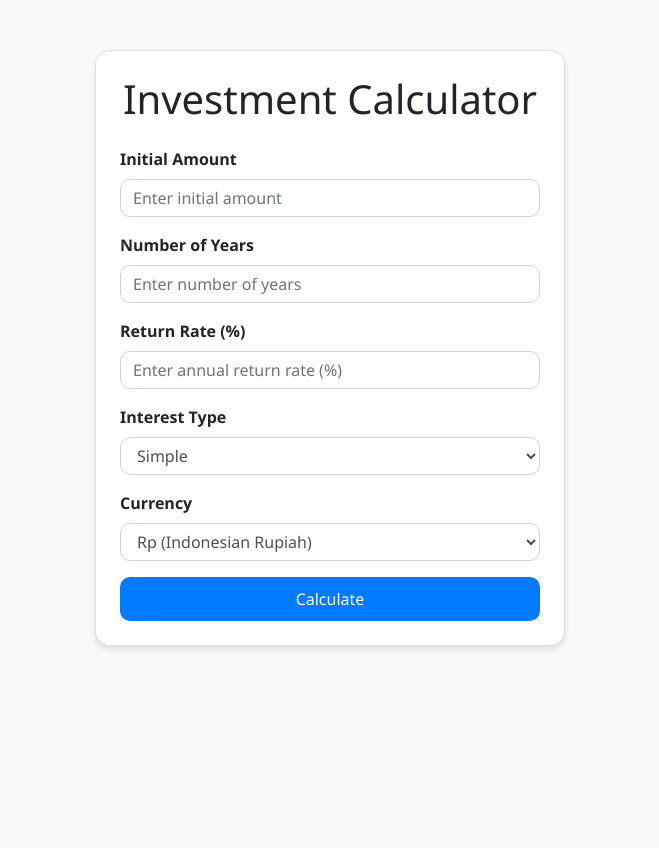
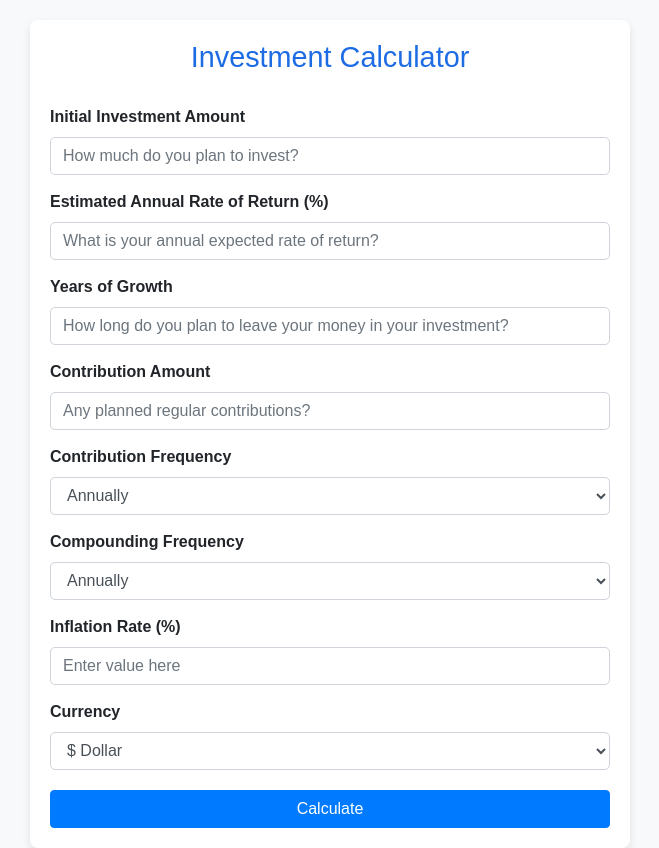
Before and after one commit to getser-surbakti/Investment-Calculator, a Flask app: page / in a window 1280 px wide. Shown: the whole page, without its empty margins (310-969 px from the left). Before the commit the page ends 650 px from the top, so only its background shows below. Run offline with Flask 2, Linux system fonts and the light colour scheme; some libraries are stand-ins or nearby versions.

Commit message:
added more features

```diff
--- a/app.py
+++ b/app.py
@@ -1,59 +1,101 @@
 from flask import Flask, render_template, request
+import math
 
 app = Flask(__name__)
 
-@app.template_filter('format_number')
-def format_number(value):
-    """Format numbers with commas for thousands."""
-    return f"{value:,.2f}"
+@app.route("/", methods=["GET", "POST"])
+def index():
+    if request.method == "POST":
+        # Get form data
+        principal = float(request.form["principal"])
+        annual_rate = float(request.form["annual_rate"]) / 100  # Convert percentage to decimal
+        years = int(request.form["years"])
+        contribution_amount = float(request.form["contribution_amount"])
+        contribution_frequency = request.form["contribution_frequency"]
+        compounding_frequency = request.form["compounding_frequency"]
+        inflation_rate = float(request.form["inflation_rate"]) / 100  # Convert percentage to decimal
+        currency = request.form["currency"]
 
-@app.route('/')
-def index():
-    return render_template('index.html')
+        # Adjust for contribution frequency
+        if contribution_frequency == "monthly":
+            contribution_n = 12
+        elif contribution_frequency == "semi-annually":
+            contribution_n = 2
+        elif contribution_frequency == "quarterly":
+            contribution_n = 4
+        elif contribution_frequency == "weekly":
+            contribution_n = 52
+        else:
+            contribution_n = 1  # Annually
 
-@app.route('/result', methods=['POST'])
-def result():
-    initial_amount = float(request.form['initial_amount'].replace(',', ''))
-    years = int(request.form['years'])
-    return_rate = float(request.form['return_rate']) / 100
-    interest_type = request.form['interest_type']
-    currency = request.form['currency']
+        # Adjust for compounding frequency
+        if compounding_frequency == "monthly":
+            n = 12
+        elif compounding_frequency == "quarterly":
+            n = 4
+        elif compounding_frequency == "semi-annually":
+            n = 2
+        elif compounding_frequency == "weekly":
+            n = 52
+        elif compounding_frequency == "daily":
+            n = 365
+        else:
+            n = 1  # Annually
 
-    compound_option = request.form.get('compound_options', 'annually')
-    compound_periods = {
-        'daily': 365,
-        'weekly': 52,
-        'monthly': 12,
-        'quarterly': 4,
-        'semi-annually': 2,
-        'annually': 1
-    }
-    n = compound_periods.get(compound_option, 1)
+        # Calculate the balances for each year
+        starting_balance_without_inflation = principal
+        starting_balance_with_inflation = principal
+        yearly_summary_without_inflation = {}
+        yearly_summary_with_inflation = {}
 
-    yearly_balances = []
-    if interest_type == 'compound':
         for year in range(1, years + 1):
-            yearly_balance = initial_amount * (1 + return_rate / n) ** (n * year)
-            yearly_balances.append(yearly_balance)
-    else:
-        for year in range(1, years + 1):
-            yearly_balance = initial_amount + (initial_amount * return_rate * year)
-            yearly_balances.append(yearly_balance)
+            total_contributions = contribution_amount * contribution_n * year
 
-    final_amount = yearly_balances[-1] if yearly_balances else initial_amount
+            # Interest calculations
+            interest_earned_without_inflation = starting_balance_without_inflation * (1 + annual_rate / n) ** (n * year) - starting_balance_without_inflation
+            interest_earned_with_inflation = starting_balance_with_inflation * (1 + annual_rate / n) ** (n * year) - starting_balance_with_inflation
 
-    return render_template(
-        'result.html',
-        initial_amount=initial_amount,
-        years=years,
-        return_rate=return_rate * 100,
-        interest_type=interest_type,
-        compound_option=compound_option,
-        final_amount=final_amount,
-        yearly_balances=yearly_balances,
-        currency=currency,
-        enumerate=enumerate  # Pass `enumerate` explicitly
-    )
+            # Ending balances
+            ending_balance_without_inflation = starting_balance_without_inflation + interest_earned_without_inflation + total_contributions
+            ending_balance_with_inflation = (starting_balance_with_inflation + interest_earned_with_inflation + total_contributions) / (1 + inflation_rate)
 
-if __name__ == '__main__':
+            # Store yearly results
+            yearly_summary_without_inflation[year] = {
+                'starting_balance': starting_balance_without_inflation,
+                'interest_earned': interest_earned_without_inflation,
+                'contributions': total_contributions,
+                'ending_balance': ending_balance_without_inflation
+            }
+
+            yearly_summary_with_inflation[year] = {
+                'starting_balance': starting_balance_with_inflation,
+                'interest_earned': interest_earned_with_inflation,
+                'contributions': total_contributions,
+                'ending_balance': ending_balance_with_inflation
+            }
+
+            # Update for the next year
+            starting_balance_without_inflation = ending_balance_without_inflation
+            starting_balance_with_inflation = ending_balance_with_inflation
+
+        final_balance_without_inflation = yearly_summary_without_inflation[years]['ending_balance']
+        final_balance_with_inflation = yearly_summary_with_inflation[years]['ending_balance']
+
+        return render_template(
+            "result.html",
+            principal=principal,
+            annual_rate=annual_rate * 100,
+            years=years,
+            compounding_frequency=compounding_frequency,
+            contribution_amount=contribution_amount,
+            inflation_rate=inflation_rate * 100,
+            currency=currency,
+            final_balance_without_inflation=final_balance_without_inflation,
+            final_balance_with_inflation=final_balance_with_inflation,
+            yearly_summary_without_inflation=yearly_summary_without_inflation,
+            yearly_summary_with_inflation=yearly_summary_with_inflation
+        )
+    return render_template("index.html")
+
+if __name__ == "__main__":
     app.run(debug=True)
--- a/templates/index.html
+++ b/templates/index.html
@@ -2,102 +2,111 @@
 <html lang="en">
 <head>
     <meta charset="UTF-8">
+    <meta name="viewport" content="width=device-width, initial-scale=1.0">
     <title>Investment Calculator</title>
-    <meta name="viewport" content="width=device-width, initial-scale=1.0">
     <link rel="stylesheet" href="https://stackpath.bootstrapcdn.com/bootstrap/4.5.2/css/bootstrap.min.css">
     <style>
+        /* Custom styling */
         body {
+            font-family: Arial, sans-serif;
             background-color: #f8f9fa;
-            font-family: 'Segoe UI', Tahoma, Geneva, Verdana, sans-serif;
         }
         .container {
-            margin-top: 50px;
-            max-width: 500px;
+            max-width: 600px;
+            margin-top: 20px;
+            padding: 20px;
+            background-color: #fff;
+            border-radius: 8px;
+            box-shadow: 0 4px 8px rgba(0, 0, 0, 0.1);
         }
-        .form-control, .btn {
-            border-radius: 10px;
+        h1 {
+            font-size: 1.8em;
+            margin-bottom: 30px;
+            color: #1d6ce4;
         }
-        .btn-primary {
-            background-color: #007bff;
-            border: none;
-            padding: 10px 20px;
+        .form-group {
+            margin-bottom: 15px;
         }
-        .btn-primary:hover {
-            background-color: #0056b3;
+        .btn-block {
+            margin-top: 20px;
         }
-        .card {
-            border-radius: 15px;
-            box-shadow: 0px 4px 6px rgba(0, 0, 0, 0.1);
+        label {
+            font-weight: bold;
         }
-        .form-label {
-            font-weight: bold;
+        select.form-control, input.form-control {
+            border-radius: 5px;
+        }
+        /* Mobile responsiveness */
+        @media (max-width: 768px) {
+            .container {
+                margin-top: 10px;
+                padding: 15px;
+            }
+            h1 {
+                font-size: 2.5em;
+            }
         }
     </style>
 </head>
 <body>
     <div class="container">
-        <div class="card p-4">
-            <h1 class="text-center mb-4">Investment Calculator</h1>
-            <form action="/result" method="POST">
+        <h1 class="text-center">Investment Calculator</h1>
+        <form method="POST">
             <div class="form-group">
-                    <label for="initial_amount" class="form-label">Initial Amount</label>
-                    <input type="number" step="any" name="initial_amount" id="initial_amount" class="form-control" placeholder="Enter initial amount" required>
+                <label for="principal">Initial Investment Amount</label>
+                <input type="number" id="principal" name="principal" class="form-control" placeholder="How much do you plan to invest?" required>
             </div>
             <div class="form-group">
-                    <label for="years" class="form-label">Number of Years</label>
-                    <input type="number" name="years" id="years" class="form-control" placeholder="Enter number of years" required>
+                <label for="annual_rate">Estimated Annual Rate of Return (%)</label>
+                <input type="number" id="annual_rate" name="annual_rate" class="form-control" placeholder="What is your annual expected rate of return?" required>
             </div>
             <div class="form-group">
-                    <label for="return_rate" class="form-label">Return Rate (%)</label>
-                    <input type="number" step="any" name="return_rate" id="return_rate" class="form-control" placeholder="Enter annual return rate (%)" required>
+                <label for="years">Years of Growth</label>
+                <input type="number" id="years" name="years" class="form-control" placeholder="How long do you plan to leave your money in your investment?" required>
             </div>
             <div class="form-group">
-                    <label for="interest_type" class="form-label">Interest Type</label>
-                    <select name="interest_type" id="interest_type" class="form-control" required>
-                        <option value="simple">Simple</option>
-                        <option value="compound">Compound</option>
-                    </select>
+                <label for="contribution_amount">Contribution Amount</label>
+                <input type="number" id="contribution_amount" name="contribution_amount" class="form-control" placeholder="Any planned regular contributions?" required>
             </div>
-                <div class="form-group" id="compound-options-group" style="display: none;">
-                    <label for="compound_options" class="form-label">Compound Frequency</label>
-                    <select name="compound_options" id="compound_options" class="form-control">
-                        <option value="daily">Daily</option>
+            <div class="form-group">
+                <label for="contribution_frequency">Contribution Frequency</label>
+                <select id="contribution_frequency" name="contribution_frequency" class="form-control" required>
+                    <option value="annually">Annually</option>
+                    <option value="semi-annually">Semi-annually</option>
+                    <option value="quarterly">Quarterly</option>
+                    <option value="monthly">Monthly</option>
                     <option value="weekly">Weekly</option>
-                        <option value="monthly">Monthly</option>
-                        <option value="quarterly">Quarterly</option>
-                        <option value="semi-annually">Semi-Annually</option>
-                        <option value="annually" selected>Annually</option>
                 </select>
             </div>
             <div class="form-group">
-                    <label for="currency" class="form-label">Currency</label>
-                    <select name="currency" id="currency" class="form-control" required>
-                        <option value="Rp">Rp (Indonesian Rupiah)</option>
-                        <option value="$">USD ($)</option>
-                        <option value="€">Euro (€)</option>
-                        <option value="£">GBP (£)</option>
-                        <option value="₹">INR (₹)</option>
+                <label for="compounding_frequency">Compounding Frequency</label>
+                <select id="compounding_frequency" name="compounding_frequency" class="form-control" required>
+                    <option value="annually">Annually</option>
+                    <option value="semi-annually">Annually</option>
+                    <option value="quarterly">Quarterly</option>
+                    <option value="monthly">Monthly</option>
+                    <option value="weekly">Weekly</option>
+                    <option value="daily">Daily</option>
+                </select>
+            </div>
+            <div class="form-group">
+                <label for="inflation_rate">Inflation Rate (%)</label>
+                <input type="number" id="inflation_rate" name="inflation_rate" class="form-control" placeholder="Enter value here" required>
+            </div>
+            <div class="form-group">
+                <label for="currency">Currency</label>
+                <select id="currency" name="currency" class="form-control" required>
+                    <option value="$">$ Dollar</option>
+                    <option value="€">€ Euro</option>
+                    <option value="£">£ Pound</option>
+                    <option value="₹">₹ Rupee</option>
+                    <option value="Rp">Rp Indonesia</option>
+                    <option value="¥">¥ Yen</option>
+                    <option value="₣">₣ Franc</option>
                 </select>
             </div>
             <button type="submit" class="btn btn-primary btn-block">Calculate</button>
         </form>
     </div>
-    </div>
-
-    <script>
-        // Show or hide compound options based on interest type
-        const interestTypeElement = document.getElementById('interest_type');
-        const compoundOptionsGroup = document.getElementById('compound-options-group');
-        interestTypeElement.addEventListener('change', function () {
-            if (this.value === 'compound') {
-                compoundOptionsGroup.style.display = 'block';
-            } else {
-                compoundOptionsGroup.style.display = 'none';
-            }
-        });
-    </script>
-    <script src="https://code.jquery.com/jquery-3.5.1.slim.min.js"></script>
-    <script src="https://cdn.jsdelivr.net/npm/@popperjs/core@2.9.3/dist/umd/popper.min.js"></script>
-    <script src="https://stackpath.bootstrapcdn.com/bootstrap/4.5.2/js/bootstrap.min.js"></script>
 </body>
 </html>
```
Also changed, not shown: templates/result.html (+175 -175 lines). Lines whose indentation alone changed are shown as unchanged.
